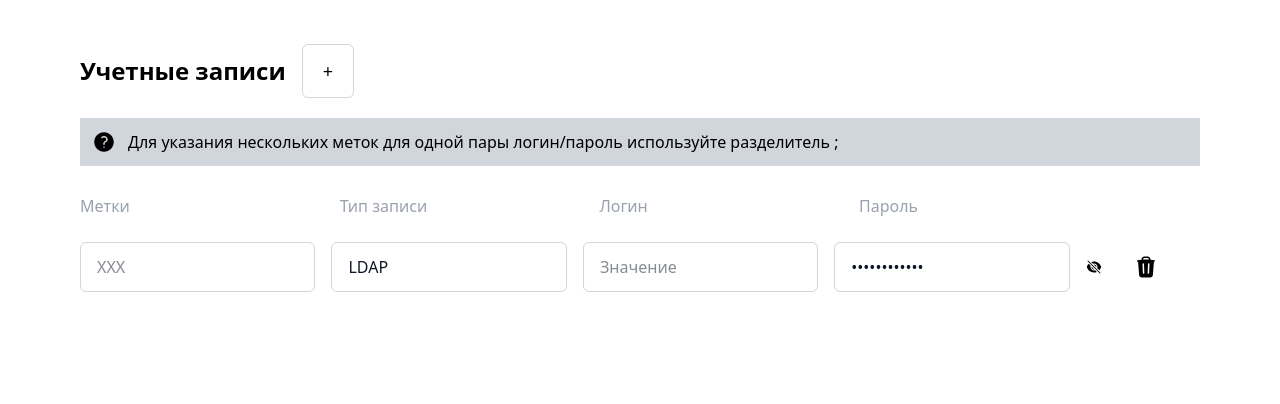
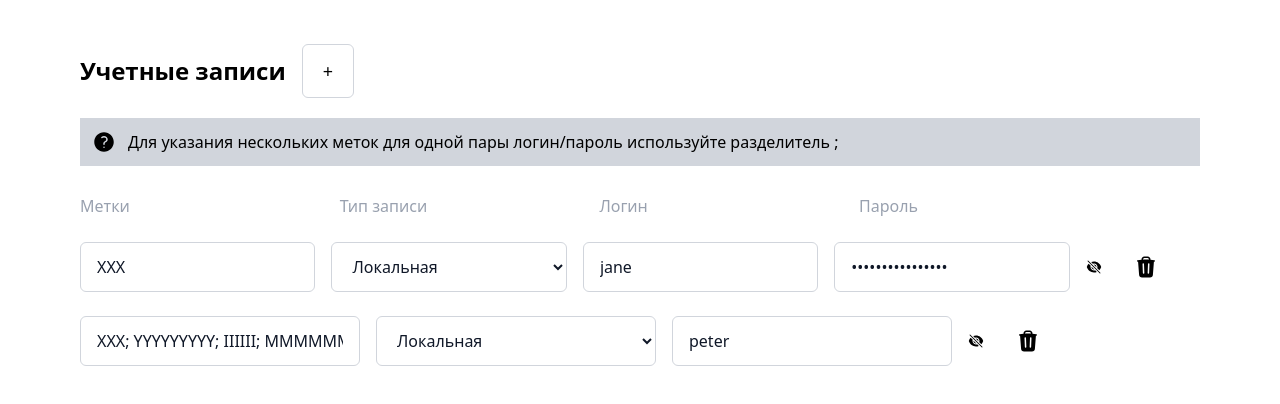
Before and after one commit to eclectic-mind/vue-test-app, a Vue app in the folder vue-test-app/: page / in a window 1280 px wide. Shown: the top 404 px of the page. Built offline with nearby package versions, Linux system fonts and the light colour scheme.

Commit message:
notask: прокидывает моковые данные в компонент записи

```diff
--- a/vue-test-app/src/App.vue
+++ b/vue-test-app/src/App.vue
@@ -1,12 +1,30 @@
 <script setup lang="ts">
+// import { storeToRefs } from 'pinia';
 import Entry from './components/Entry.vue';
 import {QuestionMarkCircleIcon} from "@heroicons/vue/24/solid";
+// import {useAccountStore} from './stores/';
+// import type {IAccountItem} from "./stores/types.ts";
 
-// import type {IAccountItem} from "~/stores/types";
-import {useAccountStore} from './stores/';
+// const myStore = useAccountStore();
+// myStore.init();
 
-const myStore = useAccountStore();
-myStore.init();
+// const { entries } = storeToRefs(myStore);
+
+const entries = [
+  {
+    mark: 'XXX',
+    localType: true,
+    login: 'jane',
+    password: '86kjfjgkdfgkjfkh'
+  },
+  {
+    mark: 'XXX; YYYYYYYYY; IIIIII; MMMMMMMMMM',
+    localType: false,
+    login: 'peter',
+    password: null
+  }
+];
+
 </script>
 
 <template>
@@ -37,7 +55,10 @@ myStore.init();
       </div>
 
       <div class="form__body">
-        <Entry />
+        <Entry v-for="(entry, index) in entries"
+               :entry="entry"
+               :key="index"
+        />
       </div>
     </div>
   </div>
--- a/vue-test-app/src/components/Entry.vue
+++ b/vue-test-app/src/components/Entry.vue
@@ -3,40 +3,48 @@ import { TrashIcon } from '@heroicons/vue/24/solid';
 import { EyeIcon } from '@heroicons/vue/24/solid';
 import { EyeSlashIcon } from '@heroicons/vue/24/solid';
 
-// import type {IAccountItem} from "~/stores/types";
+import type {IAccountItem} from "../stores/types";
 import {useAccountStore} from "../stores";
 
 const myStore = useAccountStore();
 myStore.init();
+
+const props = defineProps<IAccountItem>();
 </script>
 
 <template>
     <div class="form__row flex flex-row gap-x-4 py-3 items-center">
       <input type="text"
              name="mark"
-             placeholder="XXX"
+             :placeholder="props.entry.mark"
+             :value="props.entry.mark"
+             readonly
              class="border border-gray-300 bg-white text-gray-900 appearance-none block rounded-md py-3 px-4 focus:border-blue-500 focus:outline-none w-3/12"
       />
 
       <select name="localType"
-              class="border border-gray-300 bg-white text-gray-900 appearance-none block rounded-md py-3 px-4 focus:border-blue-500 focus:outline-none w-3/12">
-        <option>LDAP</option>
-        <option>Локальная</option>
+              class="border border-gray-300 bg-white text-gray-900 block rounded-md py-3 px-4 focus:border-blue-500 focus:outline-none w-3/12">
+        <option value="!props.entry.localType" disabled>LDAP</option>
+        <option value="props.entry.localType" selected>Локальная</option>
       </select>
 
       <input type="text"
-             placeholder="Значение"
+             :placeholder="props.entry.login"
+             :value="props.entry.login"
+             readonly
              class="border border-gray-300 bg-white text-gray-900 appearance-none block rounded-md py-3 px-4 focus:border-blue-500 focus:outline-none w-3/12"
       />
 
-      <input id="toggle-password"
+      <input v-if="props.entry.password"
+             id="toggle-password"
              type="password"
-             placeholder="Enter password"
-             value="Pwd_1242@mA1"
+             :placeholder="props.entry.password"
+             :value="props.entry.password"
+             readonly
              class="border border-gray-300 bg-white text-gray-900 appearance-none block rounded-md py-3 px-4 focus:border-blue-500 focus:outline-none w-3/12"
       />
       <button type="button"
-              data-toggle-password='{ "target": "#toggle-password" }'
+              entry-toggle-password='{ "target": "#toggle-password" }'
               class="cursor-pointer"
               aria-label="password toggle" >
         <EyeSlashIcon class="size-4 password-active:hidden block"/>
@@ -44,7 +52,8 @@ myStore.init();
       </button>
 
       <button type="button"
-              class="cursor-pointer flex items-center w-1/12 py-3 px-4 hover:bg-blue-400 focus:ring-4 focus:ring-blue-400 rounded-md text-center">
+              class="cursor-pointer flex items-center w-1/12 py-3 px-4 hover:bg-blue-400 focus:ring-4 focus:ring-blue-400 rounded-md text-center"
+      >
         <TrashIcon class="size-6" />
       </button>
     </div>
--- a/vue-test-app/src/components/HelloWorld.vue
+++ /dev/null
@@ -1,41 +0,0 @@
-<script setup lang="ts">
-import { ref } from 'vue'
-
-defineProps<{ msg: string }>()
-
-const count = ref(0)
-</script>
-
-<template>
-  <h1>{{ msg }}</h1>
-
-  <div class="card">
-    <button type="button" @click="count++">count is {{ count }}</button>
-    <p>
-      Edit
-      <code>components/HelloWorld.vue</code> to test HMR
-    </p>
-  </div>
-
-  <p>
-    Check out
-    <a href="https://vuejs.org/guide/quick-start.html#local" target="_blank"
-      >create-vue</a
-    >, the official Vue + Vite starter
-  </p>
-  <p>
-    Learn more about IDE Support for Vue in the
-    <a
-      href="https://vuejs.org/guide/scaling-up/tooling.html#ide-support"
-      target="_blank"
-      >Vue Docs Scaling up Guide</a
-    >.
-  </p>
-  <p class="read-the-docs">Click on the Vite and Vue logos to learn more</p>
-</template>
-
-<style scoped>
-.read-the-docs {
-  color: #888;
-}
-</style>
--- a/vue-test-app/src/stores/index.ts
+++ b/vue-test-app/src/stores/index.ts
@@ -1,4 +1,5 @@
 import { defineStore } from "pinia";
+// import { ref } from 'vue';
 
 export const useAccountStore = defineStore('Account', {
     state: () => ({
--- a/vue-test-app/src/stores/types.ts
+++ b/vue-test-app/src/stores/types.ts
@@ -1,7 +1,8 @@
 export interface IAccountItem {
-    id: number,
-    mark: string | null,
-    localType: boolean,
-    login: string,
-    password: string | null
+    entry: {
+        mark: string,
+        localType: boolean,
+        login: string,
+        password: string | null
+    }
 }
```
